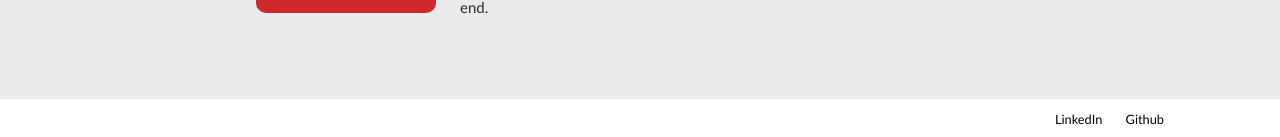
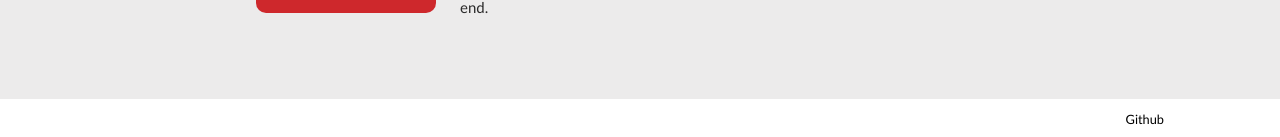
Before and after one commit to Calculasians/calculasians.github.io, a Jekyll site: the page built from index.html, in a window 1280 px wide and 900 px high, scrolled down 2489 px. Shown: the part 760-897 px from the top of the window. Built offline with Jekyll 4.4.1, drawn with Linux system fonts in a browser that asks for light colours.

Commit message:
Update default.html

```diff
--- a/_layouts/default.html
+++ b/_layouts/default.html
@@ -17,7 +17,7 @@
 
 			<footer>
 	    		<ul>
-				<li><a class="footer-text" href="https://www.linkedin.com/in/daniel-sun-203865117/">LinkedIn</a></li>
+<!-- 				<li><a class="footer-text" href="https://www.linkedin.com/in/daniel-sun-203865117/">LinkedIn</a></li> -->
 	        		<li><a class="footer-text" href="https://github.com/Calculasians/">Github</a></li>
 			</ul>
 			</footer>
```
